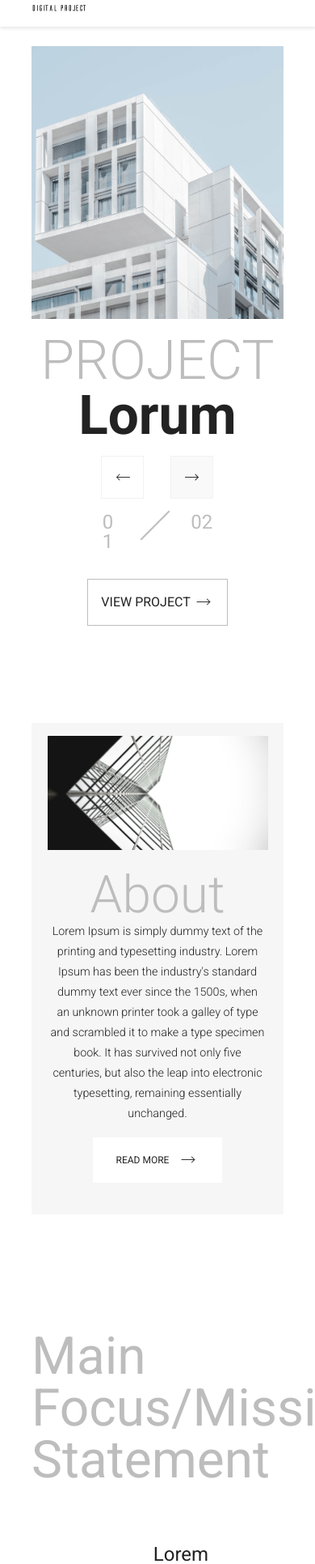
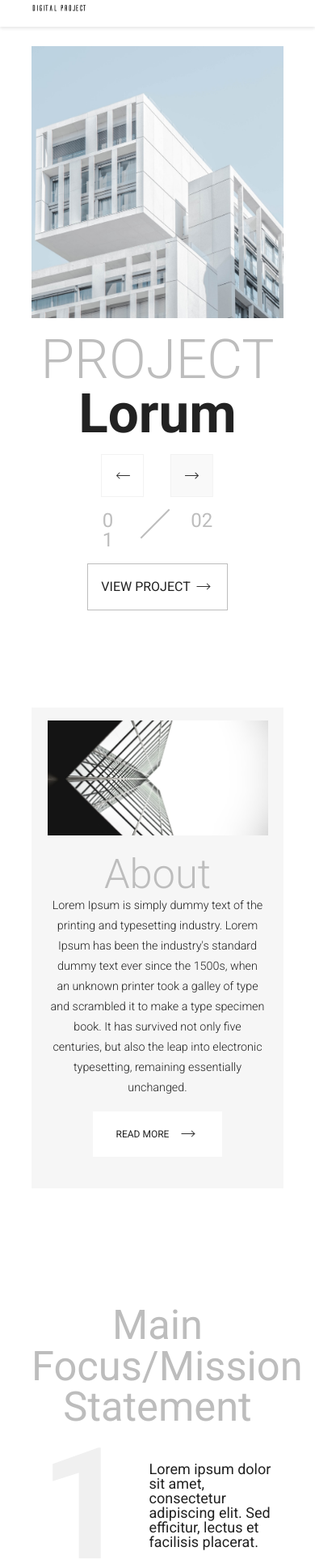
Before and after one commit to AdamJednacz/Projekt-9, a React (Create React App) app in the folder my-app/: page / in a window 390 px wide. Shown: the part 45-1977 px from the top of the page at 81% size. Built offline with nearby package versions, Linux system fonts and the light colour scheme; a small style sheet from the web is missing.

Commit message:
mission phone

```diff
--- a/my-app/src/scss/style/_about.scss
+++ b/my-app/src/scss/style/_about.scss
@@ -76,7 +76,7 @@
         h1 {
           color: #BDBDBD;
 
-          font-size: 64px;
+          font-size: 6vh;
         }
         .about_item_text_p {
           width: 90%;
--- a/my-app/src/scss/style/_header.scss
+++ b/my-app/src/scss/style/_header.scss
@@ -3,9 +3,13 @@ header{
   justify-content: center;
   padding: 2vh 0;
   box-shadow: 0 2px 4px rgba(0, 0, 0, 0.1);
- // position: sticky; top: 0;//
+
   background-color: #FFFFFF;
   z-index: 1;
+  @include phone{
+     position: sticky;
+     top: 0;
+  }
   .container{
     display: flex;
     align-items: center;
--- a/my-app/src/scss/style/_mission.scss
+++ b/my-app/src/scss/style/_mission.scss
@@ -2,36 +2,55 @@
   display: flex;
   justify-content: center;
   padding: 3em  0 ;
+
   .container {
     display: flex;
     flex-direction: column;
 
     h1 {
       color: #BDBDBD;
-      font-size: 64px;
+      font-size: 6vh;
+      @include phone{
+        text-align: center;
+
+      }
     }
 
     .mission_items {
       display: flex;
       width: 100%;
       justify-content: space-around;
-
+      @include phone{
+        flex-direction: column;
+      }
       .mission_item {
         display: flex;
         align-items: center;
+        @include phone{
+          justify-content: space-around;
+        }
         &:first-of-type{
           margin-right: 10vw;
+          @include phone{
+            margin: 0;
+          }
         }
         span {
           color: $lighten_BDBDBD;
           font-weight: 700;
           font-size: 256px;
           margin-right: 1vw ;
+          @include phone{
+            font-size: 192px;
+          }
         }
 
         p {
           width: 50%;
           font-size: 24px;
+          @include phone{
+            font-size: 18px;
+          }
         }
       }
     }
--- a/my-app/src/scss/style/_view.scss
+++ b/my-app/src/scss/style/_view.scss
@@ -99,10 +99,10 @@
         }
       }
       .view_item_img {
-        height: 70vh;
-        width: 40%;
+        object-fit: contain;
+        max-width: 100%;
+        height: auto;
         @include phone{
-          height: 40vh;
           width: 100%;
         }
       }
@@ -110,9 +110,12 @@
     .view_btn {
       display: flex;
       align-items: center;
-      margin-top: 4vh;
       border: #BDBDBD solid 1px;
       padding: 1em;
+      margin-top: 4vh;
+      @include phone{
+        margin-top: 2vh;
+      }
       p{
         text-transform: uppercase;
         font-weight: 400;
```
